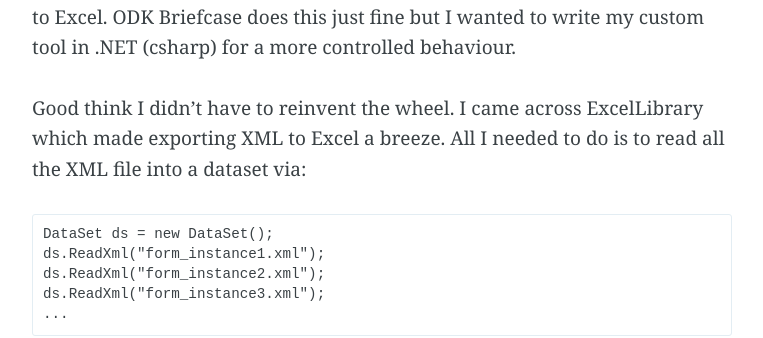
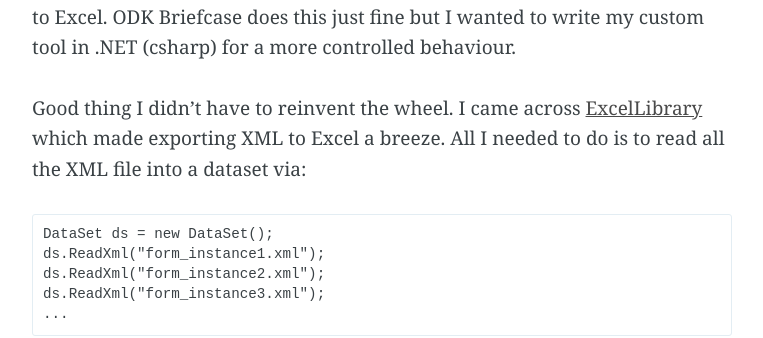
Before and after one commit to ghelobytes/ghelobytes.github.io, a Jekyll site: the page built from _posts/2014-10-16-exporting-odk-instances-to-excel.md, in a window 1280 px wide. Shown: the part 564-902 px from the top of the page, without its empty margins (258-1021 px from the left). Built offline with Jekyll 4.4.1, drawn with Linux system fonts in a browser that asks for light colours; Markdown is read by kramdown in place of the engine named in the settings.

Commit message:
Corrected typo

```diff
--- a/_posts/2014-10-16-exporting-odk-instances-to-excel.md
+++ b/_posts/2014-10-16-exporting-odk-instances-to-excel.md
@@ -6,7 +6,7 @@
 ---
 So I've come to the part where I needed to export the ODK instances (forms) to Excel. ODK Briefcase does this just fine but I wanted to write my custom tool in .NET (csharp) for a more controlled behaviour.
 
-Good think I didn't have to reinvent the wheel. I came across ExcelLibrary which made exporting XML to Excel a breeze. All I needed to do is to read all the XML file into a dataset via:
+Good thing I didn't have to reinvent the wheel. I came across [ExcelLibrary](https://code.google.com/p/excellibrary/) which made exporting XML to Excel a breeze. All I needed to do is to read all the XML file into a dataset via:
 
     DataSet ds = new DataSet();
 	ds.ReadXml("form_instance1.xml");
```
